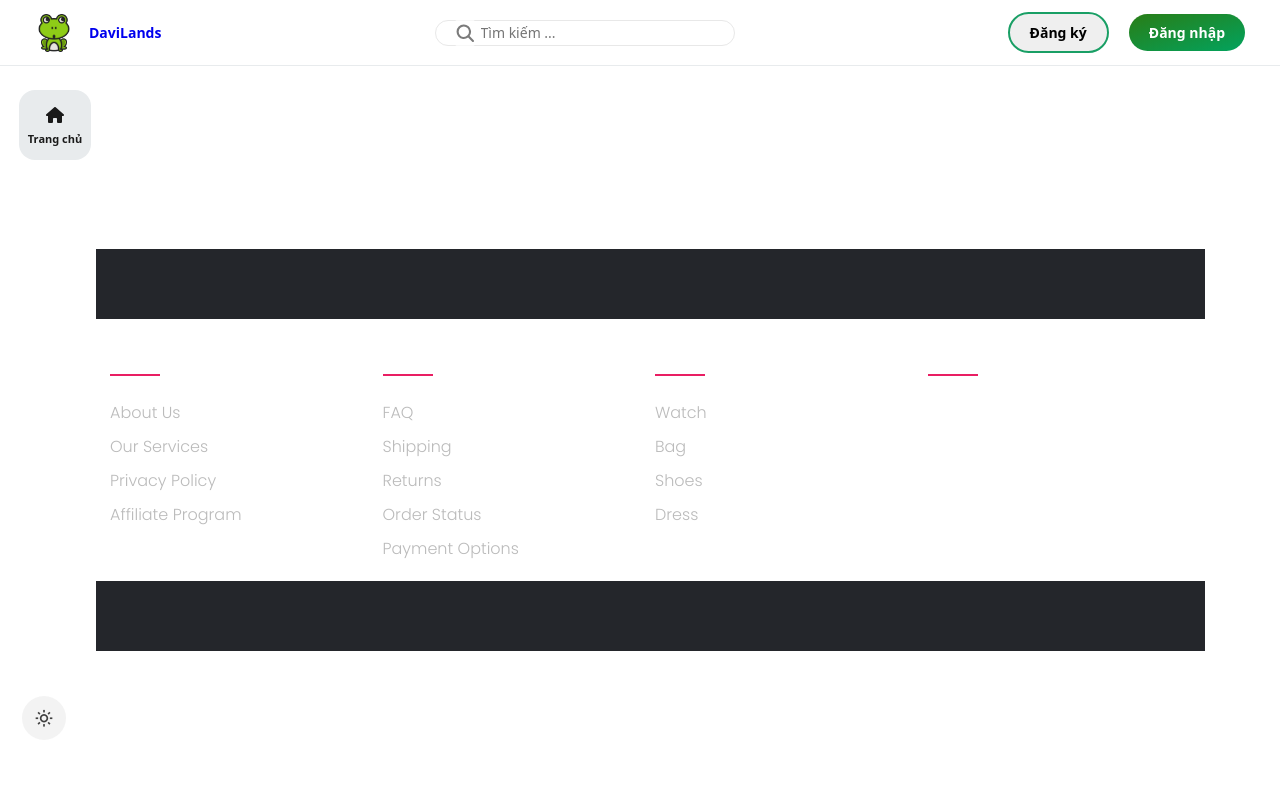
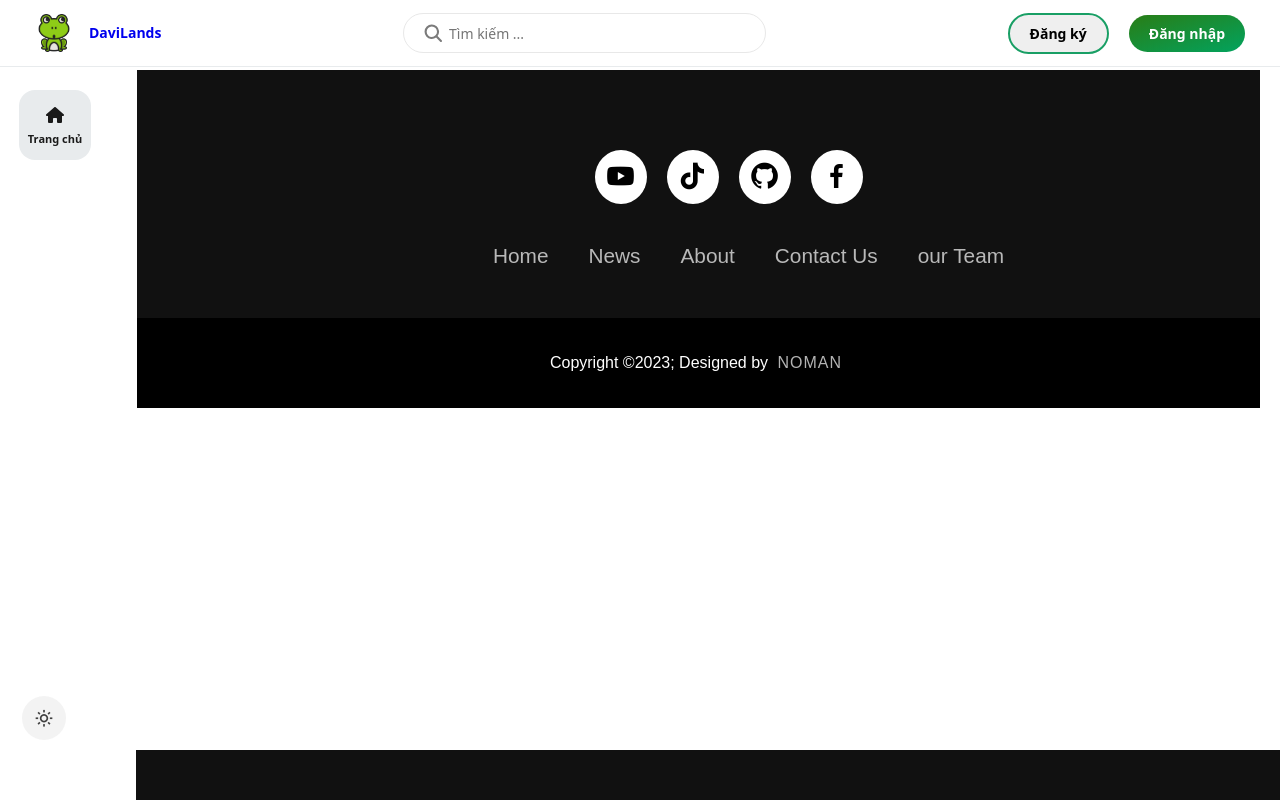
Before and after one commit to Davilands/davilands.github.io, a Next.js app: page /footer in a window 1280 px wide. Built offline with nearby package versions, Linux system fonts and the light colour scheme.

Commit message:
ui: add conponent footer v1

```diff
--- a/app/footer/page.tsx
+++ b/app/footer/page.tsx
@@ -5,51 +5,29 @@ import Head from 'next/head';
 export default function Footer() {
   return (
     <div>
+      <footer>
+        <div className="footerContainer">
+          <div className="socialIcons">
+            <a href=""><i className='bx bxl-youtube'></i></a>
+            <a href=""><i className='bx bxl-tiktok' ></i></a>
+            <a href=""><i className='bx bxl-github' ></i></a>
+            <a href=""><i className='bx bxl-facebook' ></i></a>
+            {/* <a href=""><i className="fa-brands fa-youtube"></i></a> */}
+          </div>
+          <div className="footerNav">
+            <ul><li><a href="">Home</a></li>
+              <li><a href="">News</a></li>
+              <li><a href="">About</a></li>
+              <li><a href="">Contact Us</a></li>
+              <li><a href="">our Team</a></li>
+            </ul>
+          </div>
 
-      <footer className="footer">
-        <div className="container">
-          <div className="row">
-            <div className="footer-col">
-              <h4>company</h4>
-              <ul>
-                <li><a href="#">about us</a></li>
-                <li><a href="#">our services</a></li>
-                <li><a href="#">privacy policy</a></li>
-                <li><a href="#">affiliate program</a></li>
-              </ul>
-            </div>
-            <div className="footer-col">
-              <h4>get help</h4>
-              <ul>
-                <li><a href="#">FAQ</a></li>
-                <li><a href="#">shipping</a></li>
-                <li><a href="#">returns</a></li>
-                <li><a href="#">order status</a></li>
-                <li><a href="#">payment options</a></li>
-              </ul>
-            </div>
-            <div className="footer-col">
-              <h4>online shop</h4>
-              <ul>
-                <li><a href="#">watch</a></li>
-                <li><a href="#">bag</a></li>
-                <li><a href="#">shoes</a></li>
-                <li><a href="#">dress</a></li>
-              </ul>
-            </div>
-            <div className="footer-col">
-              <h4>follow us</h4>
-              <div className="social-links">
-                <a href="#"><i className="fab fa-facebook-f"></i></a>
-                <a href="#"><i className="fab fa-twitter"></i></a>
-                <a href="#"><i className="fab fa-instagram"></i></a>
-                <a href="#"><i className="fab fa-linkedin-in"></i></a>
-              </div>
-            </div>
-          </div>
+        </div>
+        <div className="footerBottom">
+          <p>Copyright &copy;2023; Designed by <span className="designer">Noman</span></p>
         </div>
       </footer>
-
     </div>
   );
 }
--- a/app/layout.tsx
+++ b/app/layout.tsx
@@ -30,31 +30,22 @@ export default function RootLayout({
   return (
     <html lang="en">
       <head>
+        <link rel="stylesheet" href="https://cdnjs.cloudflare.com/ajax/libs/font-awesome/5.15.3/css/all.min.css" />
         <link href="https://unpkg.com/boxicons@2.1.1/css/boxicons.min.css" rel="stylesheet" />
         <link rel="stylesheet" type="text/css" href="https://cdnjs.cloudflare.com/ajax/libs/font-awesome/5.15.1/css/all.min.css" />
-
-        {/* <link rel="stylesheet" href="https://cdn.jsdelivr.net/npm/bootstrap@4.0.0/dist/css/bootstrap.min.css" />
-        <script src="https://code.jquery.com/jquery-3.2.1.slim.min.js" integrity="sha384-KJ3o2DKtIkvYIK3UENzmM7KCkRr/rE9/Qpg6aAZGJwFDMVNA/GpGFF93hXpG5KkN"></script>
-        <script src="https://cdn.jsdelivr.net/npm/popper.js@1.12.9/dist/umd/popper.min.js" integrity="sha384-ApNbgh9B+Y1QKtv3Rn7W3mgPxhU9K/ScQsAP7hUibX39j7fakFPskvXusvfa0b4Q"></script>
-        <script src="https://cdn.jsdelivr.net/npm/bootstrap@4.0.0/dist/js/bootstrap.min.js" integrity="sha384-JZR6Spejh4U02d8jOt6vLEHfe/JQGiRRSQQxSfFWpi1MquVdAyjUar5+76PVCmYl"></script> */}
+        <link rel="stylesheet" href="https://cdnjs.cloudflare.com/ajax/libs/font-awesome/6.5.1/css/all.min.css" integrity="sha512-DTOQO9RWCH3ppGqcWaEA1BIZOC6xxalwEsw9c2QQeAIftl+Vegovlnee1c9QX4TctnWMn13TZye+giMm8e2LwA==" />
       </head>
       <body>
         <Header />
 
-
         <div className="main">
           <Menu />
-          {/* <Login /> */}
           <div className="container">
-            {/* <Slides /> */}
             {children}
-            {/* <div className='content'>
-              {children}
-            </div> */}
           </div>
         </div>
 
-        {/* <Footer /> */}
+        <Footer />
       </body>
     </html>
   )
--- a/styles/footer.css
+++ b/styles/footer.css
@@ -1,108 +1,102 @@
-@import url('https://fonts.googleapis.com/css2?family=Poppins:wght@300;400;500;600;700&display=swap');
-
-body {
-  line-height: 1.5;
-  font-family: 'Poppins', sans-serif;
+/* *{
+  padding: 0;
+  margin: 0;
+  box-sizing: border-box;
+} */
+footer {
+  background-color: #111;
 }
 
-* {
-  margin: 0;
-  padding: 0;
-  box-sizing: border-box;
+.footerContainer {
+  width: 100%;
+  padding: 70px 30px 20px;
 }
 
-.container {
-  max-width: 1170px;
-  margin: auto;
+.socialIcons {
+  display: flex;
+  justify-content: center;
 }
 
-.row {
-  display: flex;
-  flex-wrap: wrap;
+.socialIcons a {
+  text-decoration: none;
+  padding: 10px;
+  background-color: white;
+  margin: 10px;
+  border-radius: 50%;
 }
 
-ul {
-  list-style: none;
+.socialIcons a i {
+  font-size: 2em;
+  color: black;
+  opacity: 0, 9;
 }
 
-.footer {
-  background-color: #24262b;
-  padding: 70px 0;
+/* Hover affect on social media icon */
+.socialIcons a:hover {
+  background-color: #111;
+  transition: 0.5s;
 }
 
-.footer-col {
-  width: 25%;
-  padding: 0 15px;
+.socialIcons a:hover i {
+  color: white;
+  transition: 0.5s;
 }
 
-.footer-col h4 {
-  font-size: 18px;
-  color: #ffffff;
-  text-transform: capitalize;
-  margin-bottom: 35px;
-  font-weight: 500;
-  position: relative;
+.footerNav {
+  margin: 30px 0;
 }
 
-.footer-col h4::before {
-  content: '';
-  position: absolute;
-  left: 0;
-  bottom: -10px;
-  background-color: #e91e63;
-  height: 2px;
-  box-sizing: border-box;
-  width: 50px;
+.footerNav ul {
+  display: flex;
+  justify-content: center;
+  list-style-type: none;
 }
 
-.footer-col ul li:not(:last-child) {
-  margin-bottom: 10px;
+.footerNav ul li a {
+  color: white;
+  margin: 20px;
+  text-decoration: none;
+  font-size: 1.3em;
+  opacity: 0.7;
+  transition: 0.5s;
+
 }
 
-.footer-col ul li a {
-  font-size: 16px;
-  text-transform: capitalize;
-  color: #ffffff;
-  text-decoration: none;
-  font-weight: 300;
-  color: #bbbbbb;
-  display: block;
-  transition: all 0.3s ease;
+.footerNav ul li a:hover {
+  opacity: 1;
 }
 
-.footer-col ul li a:hover {
-  color: #ffffff;
-  padding-left: 8px;
+.footerBottom {
+  background-color: #000;
+  padding: 20px;
+  text-align: center;
 }
 
-.footer-col .social-links a {
-  display: inline-block;
-  height: 40px;
-  width: 40px;
-  background-color: rgba(255, 255, 255, 0.2);
-  margin: 0 10px 10px 0;
-  text-align: center;
-  line-height: 40px;
-  border-radius: 50%;
-  color: #ffffff;
-  transition: all 0.5s ease;
+.footerBottom p {
+  color: white;
 }
 
-.footer-col .social-links a:hover {
-  color: #24262b;
-  background-color: #ffffff;
+.designer {
+  opacity: 0.7;
+  text-transform: uppercase;
+  letter-spacing: 1px;
+  font-weight: 400;
+  margin: 0px 5px;
 }
 
-/*responsive*/
-@media(max-width: 767px) {
-  .footer-col {
-    width: 50%;
-    margin-bottom: 30px;
+@media (max-width: 700px) {
+  .footerNav ul {
+    flex-direction: column;
+  }
+
+  .footerNav ul li {
+    width: 100%;
+    text-align: center;
+    margin: 10px;
+  }
+
+  .socialIcons a {
+    padding: 8px;
+    margin: 4px;
   }
 }
-
-@media(max-width: 574px) {
-  .footer-col {
-    width: 100%;
-  }
-}
--- a/styles/layout.css
+++ b/styles/layout.css
@@ -1,6 +1,6 @@
 .main {
   display: flex;
-  height: 100vh;
+  /* height: 100vh; */
   margin-top: 50px;
 }
 
--- a/styles/main.css
+++ b/styles/main.css
@@ -25,6 +25,13 @@ i {
   position: fixed;
   left: 22px;
   bottom: 60px;
+}
+
+.main {
+  min-height: calc(100vh - 100px);
+  /* Adjust 100px to match your footer's height */
+  display: flex;
+  flex-direction: column;
 }
 
 .menu .mode button {
--- a/styles/mode.css
+++ b/styles/mode.css
@@ -320,7 +320,8 @@
   .dark-mode .menu ul {
     /* background-color: var(--dark-menu-background); */
     background: rgb(12, 154, 166);
-    background: linear-gradient(90deg, rgba(12, 154, 166, 1) 0%, rgba(66, 182, 125, 1) 35%, rgba(112, 210, 97, 1) 100%);
+    /* background: linear-gradient(90deg, rgba(12, 154, 166, 1) 0%, rgba(66, 182, 125, 1) 35%, rgba(112, 210, 97, 1) 100%); */
+    background: linear-gradient(135deg, #0097b2, #7ed957);
   }
 
   .dark-mode .menu ul li a {
```
Also changed, not shown: app/home/slider/page.tsx (+9 -1 lines).
